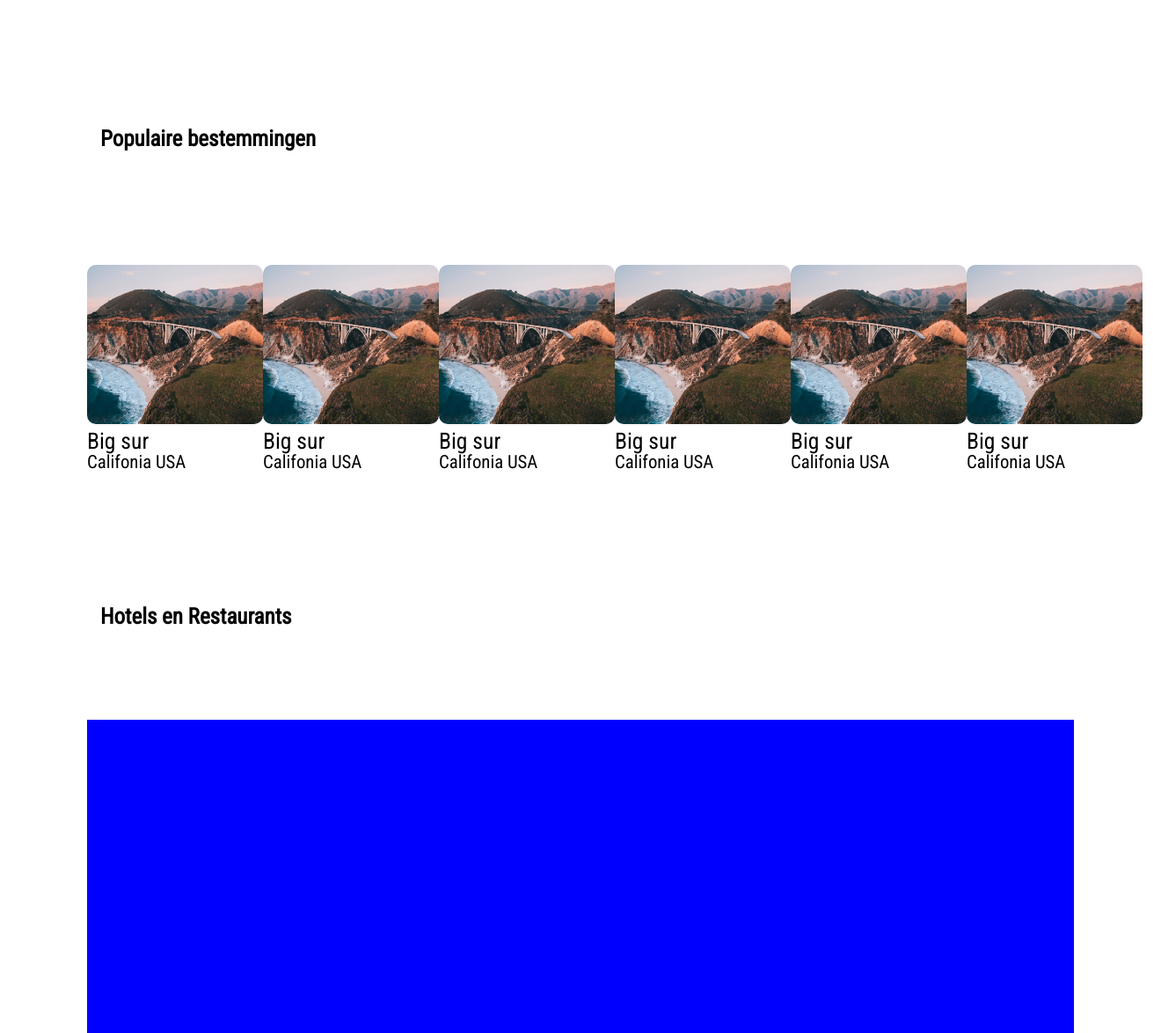
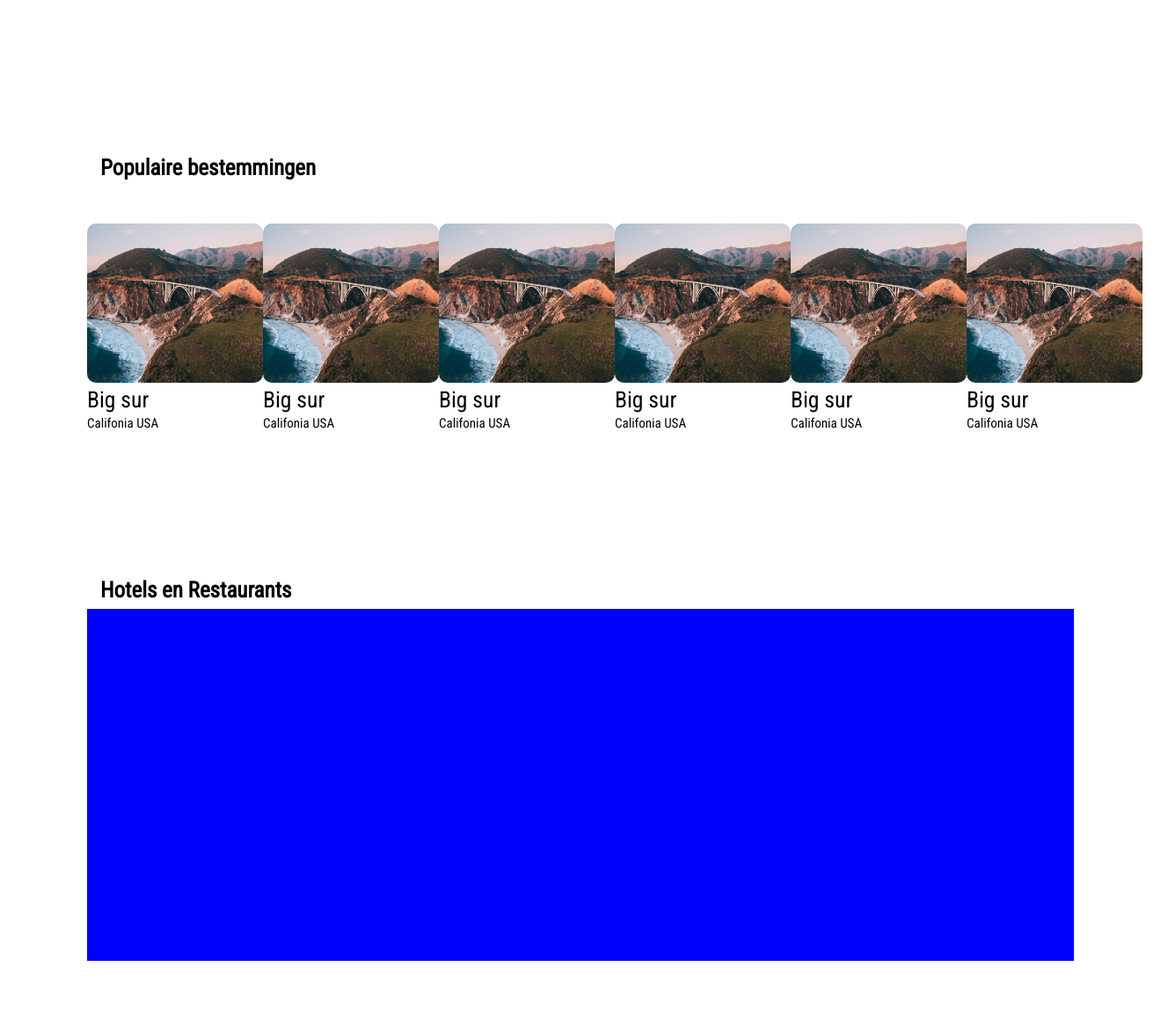
Before and after one commit to SergioGomezAlvarez/Reisorganisatie, a PHP site: page / in a window 1320 px wide. Shown: the part 801-1975 px from the top of the page at 88% size. Run offline with PHP 8.4, Linux system fonts and the light colour scheme; some libraries are stand-ins or nearby versions.

Commit message:
Bestemmijngen text gefixt

```diff
--- a/main.css
+++ b/main.css
@@ -424,6 +424,7 @@ nav {
 
 .bestemmingen {
     width: 85%;
+    height: 180px;
 }
 
 .bestemmingen-container {
@@ -466,8 +467,8 @@ nav {
 
 .destination-card h6 {
     font-weight: 400;
-    font-size: 1.3rem;
-    line-height: 19.5px;
+    font-size: 15px;
+    line-height: 25.5px;
   }
 .horeca-container {
     display: flex;
```
